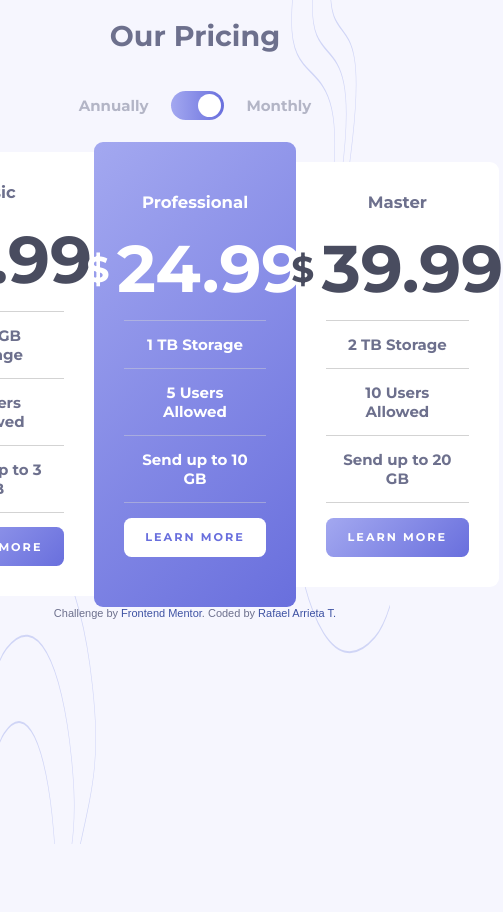
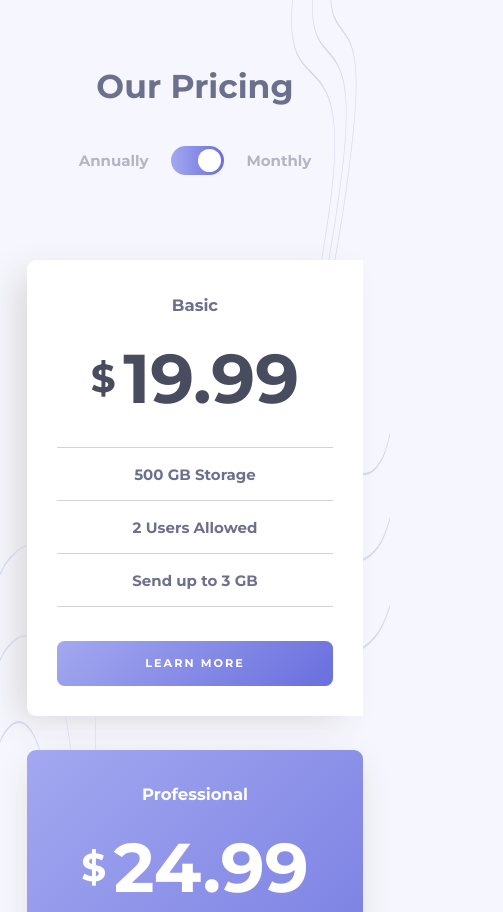
Before and after one commit to rarrietat/pricing-component-with-toggle, a plain HTML site: page index.html in a window 390 px wide. Shown: the top 912 px of the page, 503 px wide, since content can reach past the window. Before the commit the page ends 844 px from the top, so only its background shows below. Drawn offline with Linux system fonts and the light colour scheme.

Commit message:
mobile design

```diff
--- a/css/styles.scss
+++ b/css/styles.scss
@@ -48,7 +48,7 @@ body{
 }
 
 header{
-    width: 80%;
+    width: 70%;
     margin: 0 auto;
     display: flex;
     flex-direction: column;
@@ -56,7 +56,7 @@ header{
     align-items: center;
     margin-bottom: 3.7%;
     h1{
-        margin-top: 5.9%;
+        margin-top: 6.5%;
         margin-bottom: 2rem;
         font-size: 1.9rem;
         color: $Grayish_Blue;
@@ -183,6 +183,7 @@ header{
             padding: 3.35rem 2rem;
             border-radius: .6rem;
             background-image: linear-gradient(135deg, hsl(236, 72%, 79%), hsl(237, 63%, 64%));
+            box-shadow: 0px 9px 35px -6px rgba(217,217,217,1);
             h3, .dollar, .price-pro, li{
                 color: #ffffff;
             }
@@ -207,15 +208,19 @@ header{
         &:first-child{
             border-top-left-radius: .6rem;
             border-bottom-left-radius: .6rem;
+            box-shadow: -15px 9px 35px -6px rgba(217,217,217,1);
         }
         &:last-child{
             border-top-right-radius: .6rem;
             border-bottom-right-radius: .6rem;
+            box-shadow: 15px 9px 35px -6px rgba(217,217,217,1);
         }
     }
 }
 
 footer {
+    margin-top: 4%;
+    margin-bottom: 1%;
     font-size: 11px;
     text-align: center;
     font-family: sans-serif;
@@ -225,3 +230,81 @@ footer {
         color: hsl(228, 45%, 44%);
     }
 }
+
+@media screen and (max-width: 1300px){
+    :root{
+        font-size: 14px;
+    }
+}
+
+@media screen and (max-width: 1215px){
+    :root{
+        font-size: 13px;
+    }
+}
+
+@media screen and (max-width: 1128px){
+    .container{
+        width: 85%;
+    }
+}
+
+@media screen and (max-width: 970px){
+    :root{
+        font-size: 12px;
+    }
+    .container{
+        width: 90%;
+    }
+}
+
+@media screen and (max-width: 845px){
+    :root{
+        font-size: 15px;
+    }
+    header{
+        h1{
+            font-size: 2.2rem;
+            margin-top: 24%;
+        }
+        .sub-title{
+            margin-top: 1%;
+        }
+    }
+    .container{
+        width: 71%;
+        margin-top: 20%;
+        flex-direction: column;
+        .card{
+            width: 100%;
+            padding: 2.3rem 2rem 2rem;
+            margin-bottom: 12.3%;
+            h3{
+                margin-bottom: 1.4rem;
+            }
+
+            .payment{
+                .dollar{
+                    font-size: 2.6rem;
+                }
+                .price-basic, .price-pro, .price-master{
+                    font-size: 4.6rem;
+                }
+            }
+
+            ul{
+                margin-top: 10%;
+                margin-bottom: 12%;
+                li{
+                    padding: 1.1rem;
+                }
+            }
+            button{
+                height: 3rem;
+            }
+            &:nth-child(even){
+                padding: 2.3rem 2rem 2rem;
+            }
+        }
+    }
+}
```
Also changed, not shown: css/styles.min.css, 2 other files.
